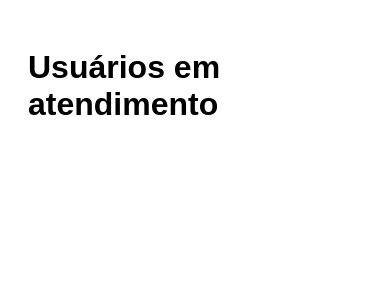
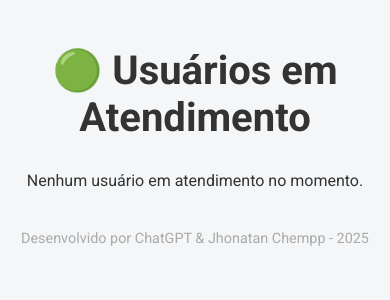
Before and after one commit to chempp/chatbot-whatsapp, a Flask app: page / in a window 390 px wide. Shown: the top 300 px of the page. Run offline with Flask 3, Linux system fonts and the light colour scheme.

Commit message:
feat(interface): atualizar dashboard com visual moderno e responsivo

```diff
--- a/templates/dashboard.html
+++ b/templates/dashboard.html
@@ -1,21 +1,81 @@
 <!DOCTYPE html>
-<html>
+<html lang="pt-br">
 <head>
-  <title>Atendimentos - WhatsApp Bot</title>
+  <meta charset="UTF-8" />
+  <title>Dashboard de Atendimentos - WhatsApp Bot</title>
+  <link href="https://fonts.googleapis.com/css2?family=Roboto:wght@400;700&display=swap" rel="stylesheet">
   <style>
-    body { font-family: Arial; padding: 20px; }
-    .user { border: 1px solid #ccc; padding: 10px; margin-bottom: 10px; border-radius: 10px; }
-    .user h3 { margin-top: 0; }
+    * {
+      box-sizing: border-box;
+      font-family: 'Roboto', sans-serif;
+    }
+    body {
+      margin: 0;
+      padding: 20px;
+      background: #f4f6f8;
+      color: #333;
+    }
+    h1 {
+      text-align: center;
+      margin-bottom: 30px;
+      font-size: 2.5em;
+    }
+    .container {
+      max-width: 900px;
+      margin: 0 auto;
+    }
+    .user-card {
+      background: #fff;
+      border-radius: 12px;
+      box-shadow: 0 4px 12px rgba(0,0,0,0.1);
+      padding: 20px;
+      margin-bottom: 20px;
+      transition: transform 0.2s ease;
+    }
+    .user-card:hover {
+      transform: translateY(-5px);
+    }
+    .user-card h3 {
+      margin: 0;
+      font-size: 1.4em;
+      color: #2c3e50;
+    }
+    .user-info {
+      margin-top: 10px;
+      font-size: 0.95em;
+      color: #555;
+    }
+    .user-info p {
+      margin: 4px 0;
+    }
+    footer {
+      text-align: center;
+      margin-top: 40px;
+      font-size: 0.9em;
+      color: #aaa;
+    }
   </style>
 </head>
 <body>
-  <h1>Usuários em atendimento</h1>
-  {% for phone, data in users.items() %}
-    <div class="user">
-      <h3>{{ data.name if data.step >= 2 else 'Sem nome ainda' }}</h3>
-      <p><strong>Telefone:</strong> {{ phone }}</p>
-      <p><strong>Passo:</strong> {{ data.step }}</p>
-    </div>
-  {% endfor %}
+  <div class="container">
+    <h1>🟢 Usuários em Atendimento</h1>
+    {% if users %}
+      {% for phone, data in users.items() %}
+        <div class="user-card">
+          <h3>{{ data.name if data.step >= 2 else 'Usuário sem nome' }}</h3>
+          <div class="user-info">
+            <p><strong>Telefone:</strong> {{ phone }}</p>
+            <p><strong>Status:</strong> {{ 'Aguardando resposta' if data.step < 2 else 'Em conversa' }}</p>
+            <p><strong>Passo atual:</strong> {{ data.step }}</p>
+          </div>
+        </div>
+      {% endfor %}
+    {% else %}
+      <p style="text-align:center;">Nenhum usuário em atendimento no momento.</p>
+    {% endif %}
+  </div>
+  <footer>
+    Desenvolvido por ChatGPT & Jhonatan Chempp - 2025
+  </footer>
 </body>
 </html>
```
